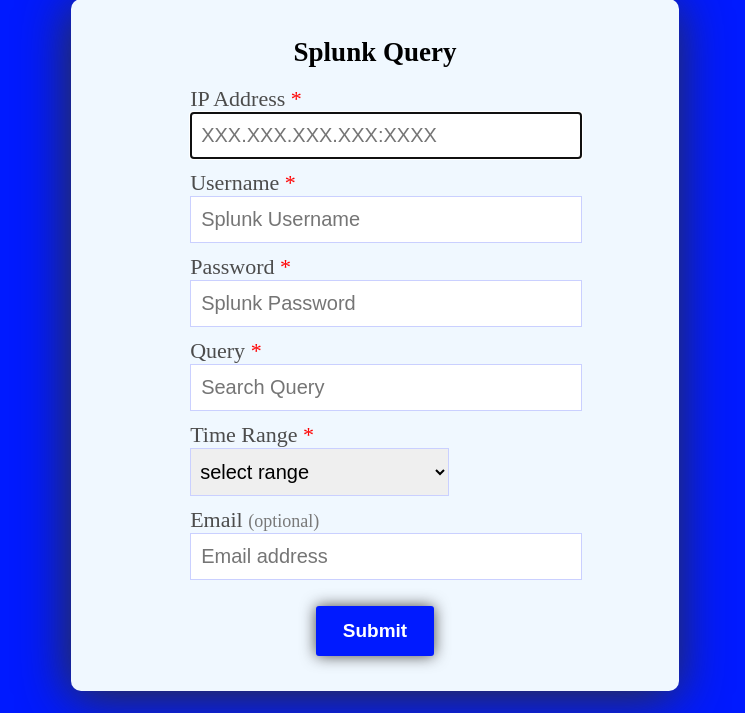
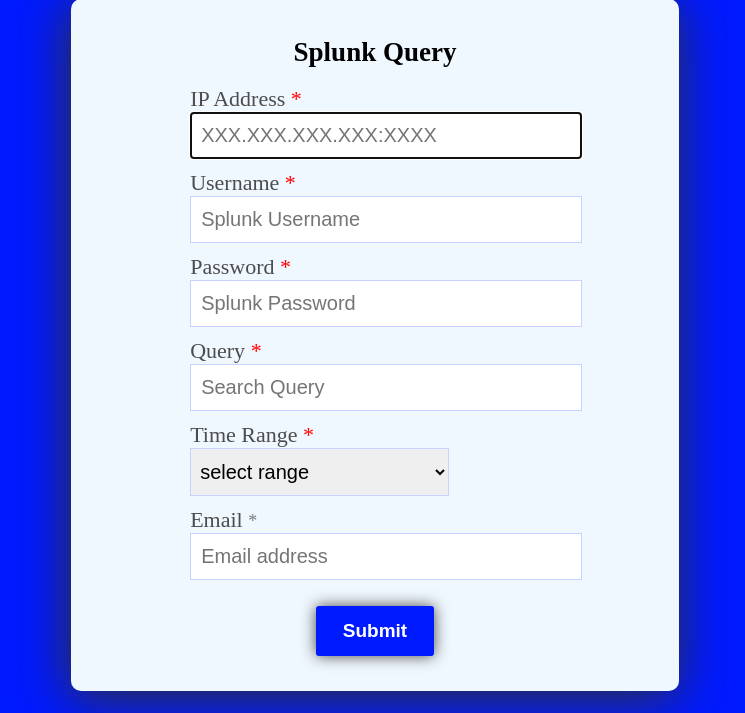
Before and after one commit to imKarthikeyanK/splunk-query, a Flask app: page / in a window 1280 px wide. Shown: the part 64-777 px from the top of the page, without its empty margins (265-1010 px from the left). Run offline with Flask 2, Linux system fonts and the light colour scheme.

Commit message:
Update index.htm

```diff
--- a/templates/index.htm
+++ b/templates/index.htm
@@ -32,8 +32,8 @@
                     <option value="7d">last 7 days</option>
                     <option value="30d">last 30 days</option>
                 </select><br>
-                <label for="email" id="email">Email <span>(optional)</span></label><br>
-                <input type="email" id="email" name="email" placeholder="Email address" /><br><br>
+                <label for="email" id="email">Email <span>*</span></label><br>
+                <input type="email" id="email" name="email" placeholder="Email address" required /><br><br>
                 <div class="btnDiv">
                     <button type="submit">Submit</button>
                 </div>
```
